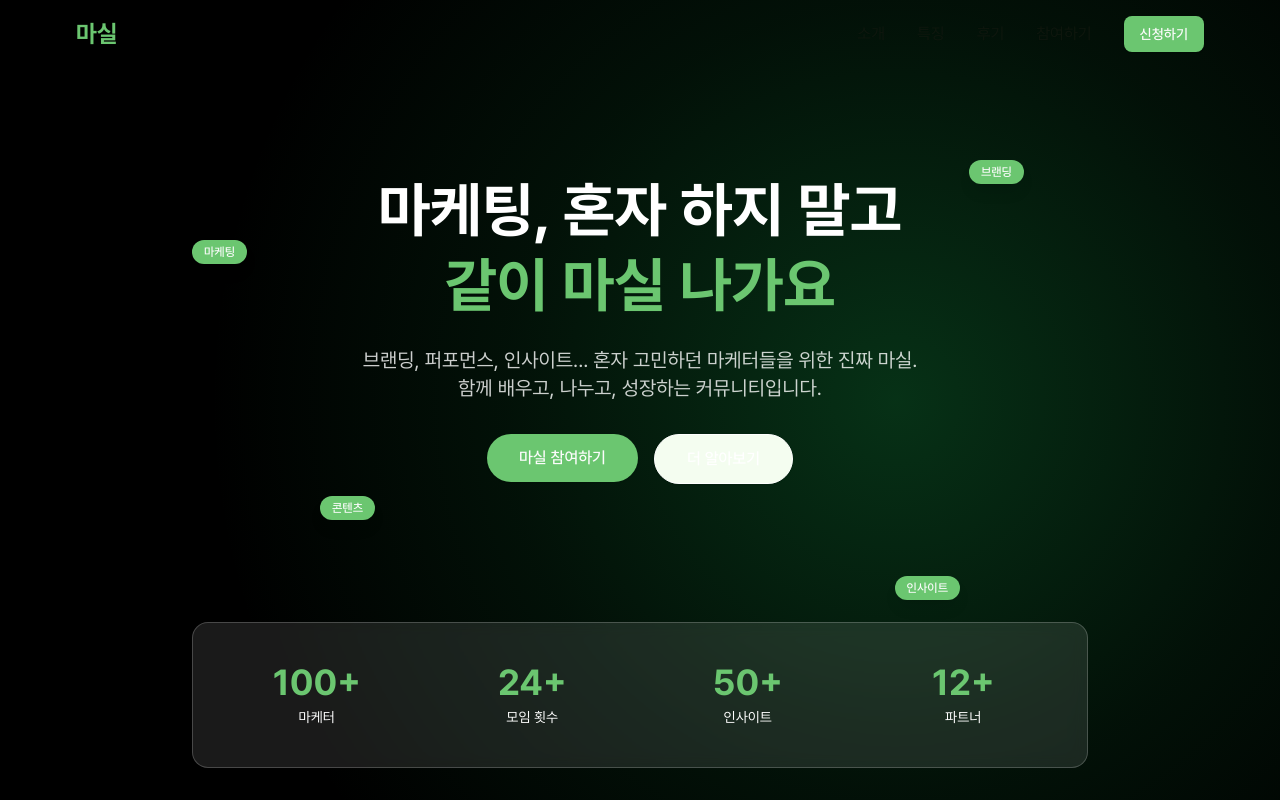
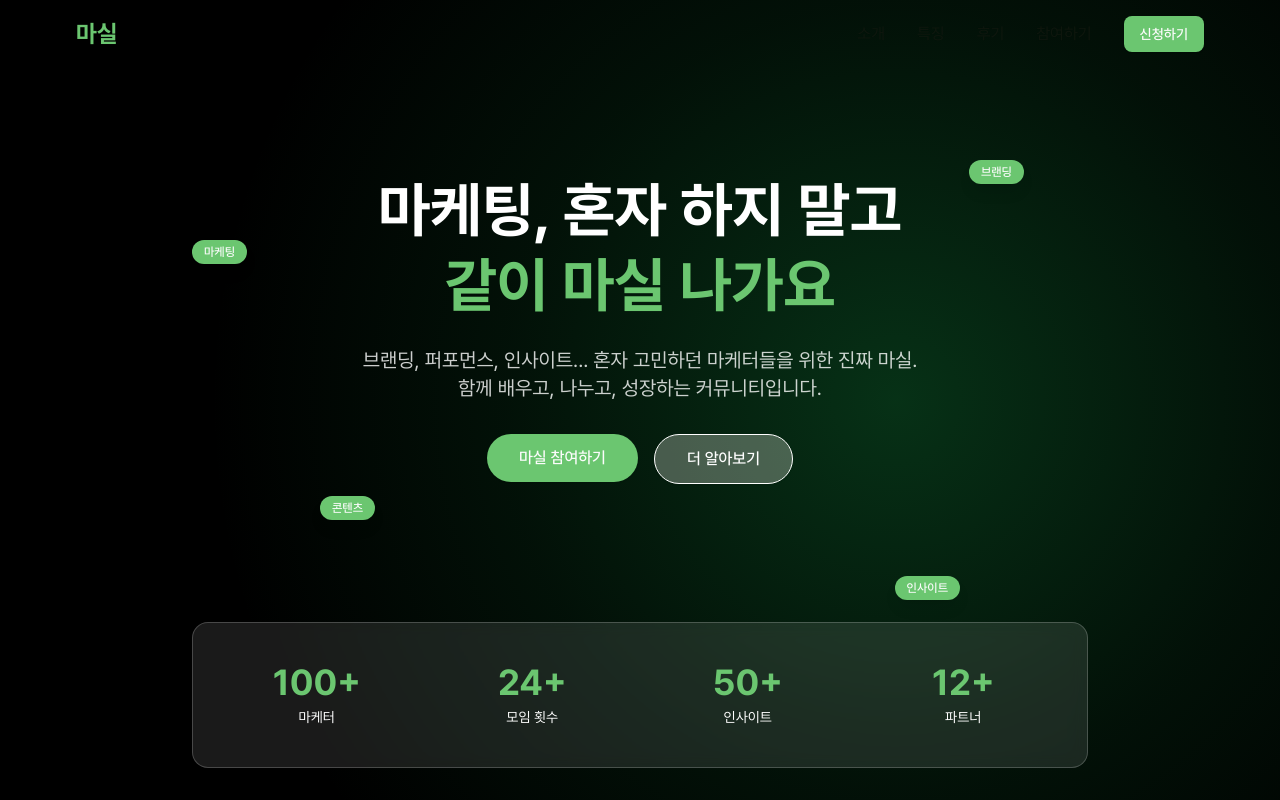
Before and after one commit to ykwimk/masil, a Next.js app: page / in a window 1280 px wide. Shown: the top 800 px of the page. Built offline with nearby package versions, Linux system fonts and the light colour scheme.

Commit message:
fix: 화면모드 상관없이 스타일 공통 적용

```diff
--- a/src/components/HeroSection.tsx
+++ b/src/components/HeroSection.tsx
@@ -80,7 +80,7 @@ export default function HeroSection() {
               asChild
               variant="outline"
               size="lg"
-              className="rounded-full border-white px-6 py-5 text-sm text-white hover:bg-white/10 sm:px-8 sm:py-6 sm:text-base"
+              className="rounded-full border-white px-6 py-5 text-sm text-white sm:px-8 sm:py-6 sm:text-base"
             >
               <Link href="#about">더 알아보기</Link>
             </Button>
--- a/src/components/ui/button.tsx
+++ b/src/components/ui/button.tsx
@@ -14,7 +14,7 @@ const buttonVariants = cva(
         destructive:
           'bg-destructive text-white shadow-xs hover:bg-destructive/90 focus-visible:ring-destructive/20 dark:focus-visible:ring-destructive/40 dark:bg-destructive/60',
         outline:
-          'border bg-background shadow-xs hover:bg-accent hover:text-accent-foreground dark:bg-input/30 dark:border-input dark:hover:bg-input/50',
+          'border shadow-xs hover:text-accent-foreground bg-input/30 border-input hover:bg-input/50',
         secondary:
           'bg-secondary text-secondary-foreground shadow-xs hover:bg-secondary/80',
         ghost:
```
